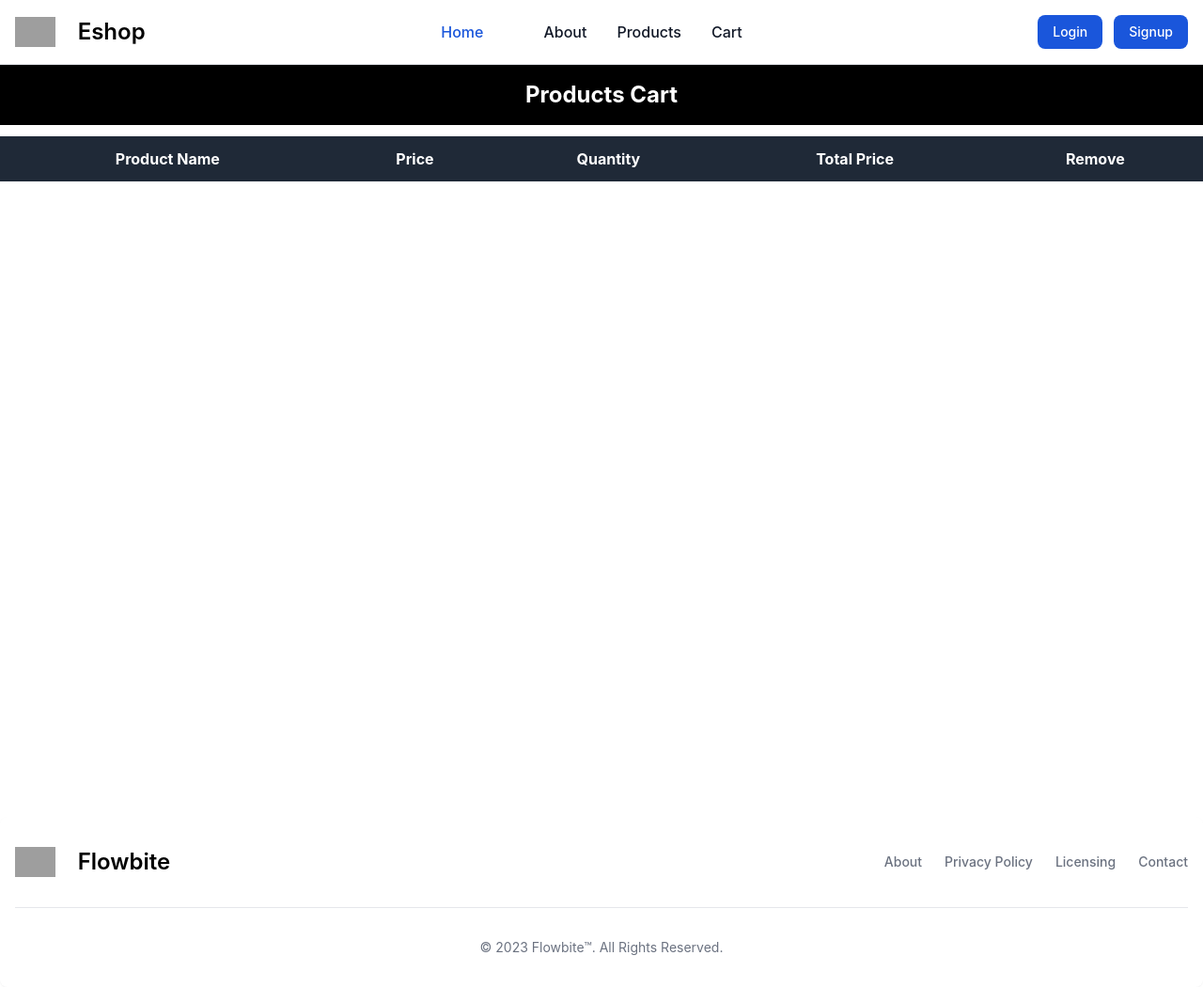
After one commit to archit646/E-Shop, a Django app: page /shop/get-cart/ in a window 1280 px wide. The commit adds this page. Shown: the whole page at 94% size. Run offline with Django 5.2, Linux system fonts and the light colour scheme; lists and menus that the app fills with data are empty; some libraries are stand-ins or nearby versions; grey boxes are pictures that could not be loaded.

Commit message:
incompleted cart system

```diff
--- /dev/null
+++ b/shop/templates/shop/cart.html
@@ -0,0 +1,37 @@
+{% extends 'shop/index.html' %}
+
+{% block title %}
+<title>Document</title>
+{% endblock %}
+
+{% block content %}
+<div class="h-[100vh] overflow-auto">
+    <h1 class="p-4 text-white bg-black mb-3 text-2xl font-bold text-center">Products Cart</h1>
+    <table class="w-full text-center">
+        <tr class="bg-gray-800 text-white">
+            <th class="p-3">Product Name</th>
+            <th class="p-3">Price</th>
+            <th class="p-3">Quantity</th>
+            <th class="p-3">Total Price</th>
+            <th class="p-3">Remove</th>
+        </tr>
+        <tbody class="">
+            {% for item in cart %}
+            <tr class="bg-blue-500 text-white font-semibold border-b-4">
+                <td class="p-4">
+                    <img src="{{item.image}}" height="80px" width="130px" class="mx-auto">
+                    <span class="text-black">{{item.name}}</span>
+                </td>
+                <td>
+                    {{item.price}}
+                </td>
+                <td>1</td>
+                <td>100rs</td>
+                <td><a href="/shop/delete-cart/{{item.id}}">Delete</a></td>
+            </tr>
+            {% endfor %}
+        </tbody>
+    </table>
+</div>
+
+{% endblock %}
--- a/shop/templates/shop/detail.html
+++ b/shop/templates/shop/detail.html
@@ -116,7 +116,7 @@
                 <p>{{data.product_desc}}</p>
             </div>
             <div class="button-row flex justify-around">
-                <a href="#"><button type="button" class="focus:outline-none cursor-pointer text-white bg-purple-600 hover:bg-yellow-500 focus:ring-4 focus:ring-yellow-300 font-medium rounded-lg text-sm px-5 py-2.5 me-2 mb-2 dark:focus:ring-yellow-900">Add to Cart</button>
+                <a href="/shop/add-to-cart/{{data.id}}"><button type="button" class="focus:outline-none cursor-pointer text-white bg-purple-600 hover:bg-yellow-500 focus:ring-4 focus:ring-yellow-300 font-medium rounded-lg text-sm px-5 py-2.5 me-2 mb-2 dark:focus:ring-yellow-900">Add to Cart</button>
                 </a>
                 <a href="#"><button type="button" class="focus:outline-none cursor-pointer text-white bg-purple-600 hover:bg-yellow-500 focus:ring-4 focus:ring-yellow-300 font-medium rounded-lg text-sm px-5 py-2.5 me-2 mb-2 dark:focus:ring-yellow-900">Buy</button>
                 </a>
--- a/shop/templates/shop/index.html
+++ b/shop/templates/shop/index.html
@@ -71,7 +71,7 @@
               class="block py-2 px-3 text-gray-900 rounded-sm hover:bg-gray-100 md:hover:bg-transparent md:hover:text-blue-700 md:p-0 md:dark:hover:text-blue-500 dark:text-white dark:hover:bg-gray-700 dark:hover:text-white md:dark:hover:bg-transparent dark:border-gray-700">Products</a>
           </li>
           <li>
-            <a href="#"
+            <a href="/shop/get-cart/"
               class="block py-2 px-3 text-gray-900 rounded-sm hover:bg-gray-100 md:hover:bg-transparent md:hover:text-blue-700 md:p-0 md:dark:hover:text-blue-500 dark:text-white dark:hover:bg-gray-700 dark:hover:text-white md:dark:hover:bg-transparent dark:border-gray-700">Cart</a>
           </li>
         </ul>
--- a/shop/urls.py
+++ b/shop/urls.py
@@ -12,5 +12,8 @@ urlpatterns = [
     path('profile/',views.profile,name='profile'),
     path('update_profile/',views.update_profile,name='update_profile'),
     path('products/<str:mc>/<str:sc>/<str:br>/',views.products,name='products'),
-    path('detail/<int:id>',views.detail,name='detail')
+    path('detail/<int:id>/',views.detail,name='detail'),
+    path('add-to-cart/<int:id>/',views.addtoCart),
+    path('get-cart/',views.getCart,name='getCart'),
+    path('delete-cart/<int:id>',views.deleteCart)
 ]
--- a/shop/views.py
+++ b/shop/views.py
@@ -55,6 +55,8 @@ def handle_login(request):
         user=authenticate(username=loginusername,password=loginpassword)
         if user is not None:
            login(request,user)
+           request.session['fname']=request.user.username
+           print(request.user.username)
            messages.success(request,'Logged in Successfully')
            return redirect('/shop/')
         else:
@@ -140,3 +142,31 @@ def update_profile(request):
             messages.success(request,'Profile Updated Successfully')
             return redirect('/shop/profile')
     return render(request,'shop/update_profile.html',{'data':data})
+
+def addtoCart(request,id):
+    cart=request.session.get('cart',[])
+
+    data=Products.objects.get(id=id)
+
+    product={'id':id,'image':data.image1.url,'price':data.price,'name':data.product_name}
+    for i in cart:
+        if str(id)==str(i['id']):
+            break
+    else:
+        cart.append(product)
+    request.session['cart']=cart
+    request.session.set_expiry(60*60*24*30)
+    return redirect('/shop/get-cart')
+
+def getCart(request):
+    cart=request.session.get('cart',[])
+    # print(cart)
+    return render(request,'shop/cart.html',{'cart':cart})
+
+def deleteCart(request,id):
+    cart=request.session.get('cart',[])
+    request.session['cart']=[item for item in cart if str(id)!=str(item['id'])]
+    # for i in cart:
+    #     :
+    #         i.delete()
+    return redirect('/shop/get-cart')
```
Also changed, not shown: shop/static/shop/style.css (line endings or trailing spaces).
